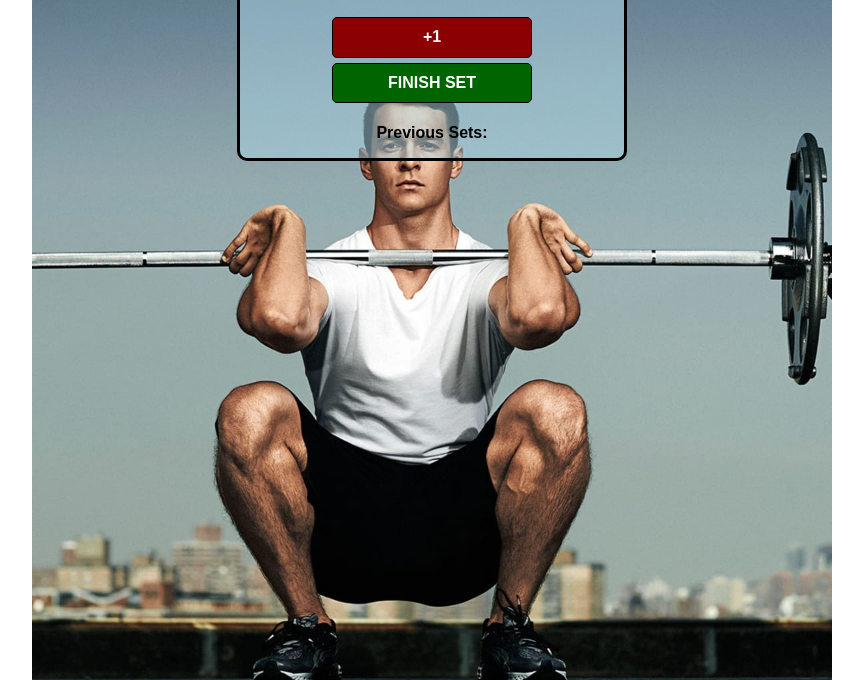
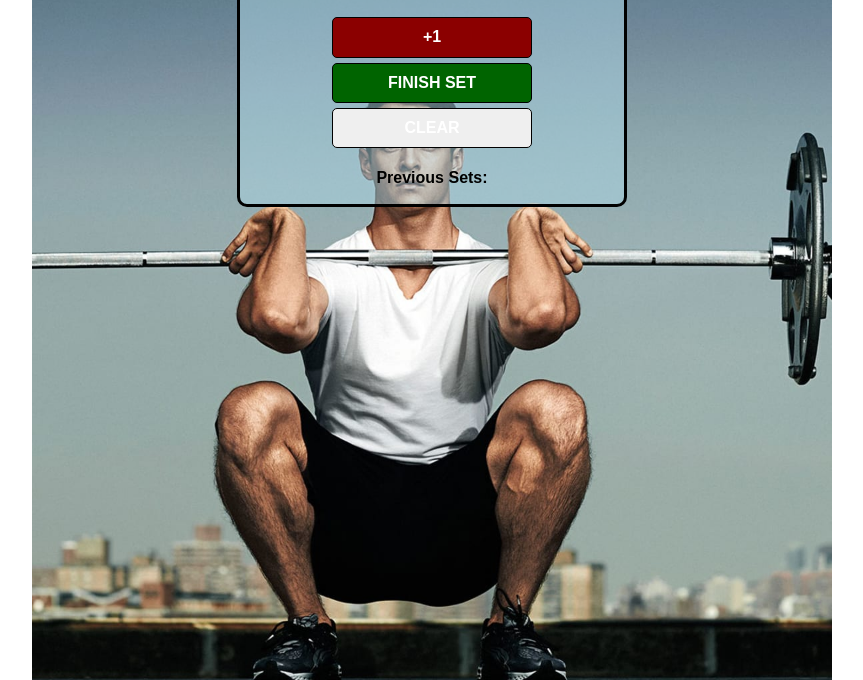
Before and after one commit to joonpark98/workout-counter, a plain HTML site: page index.html in a window 1280 px wide. Shown: the part 120-800 px from the top of the page, without its empty margins (208-1071 px from the left). Drawn offline with nearby package versions, Linux system fonts and the light colour scheme.

Commit message:
Update index.html

```diff
--- a/index.html
+++ b/index.html
@@ -8,6 +8,7 @@
             <h2 id="count-el">0</h2>
             <button id="increment-btn" onclick="increment()">+1</button>
             <button id="save-btn" onclick="save()">FINISH SET</button>
+            <button id="clear-btn" onclick="clearAll()">CLEAR</button>
             <p id="save-el">Previous Sets: </p>
         </div>
         <script src="index.js">
```
